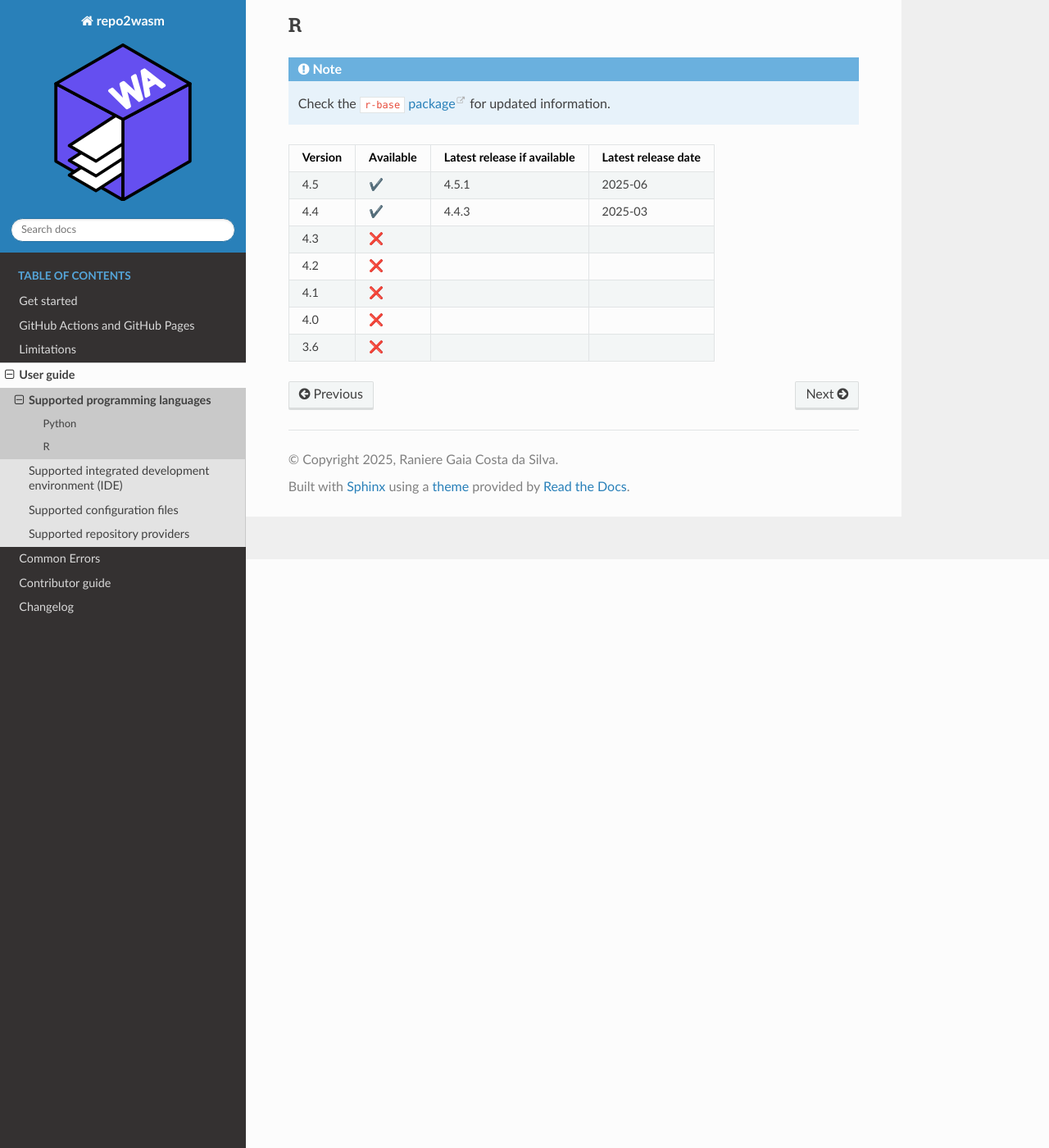
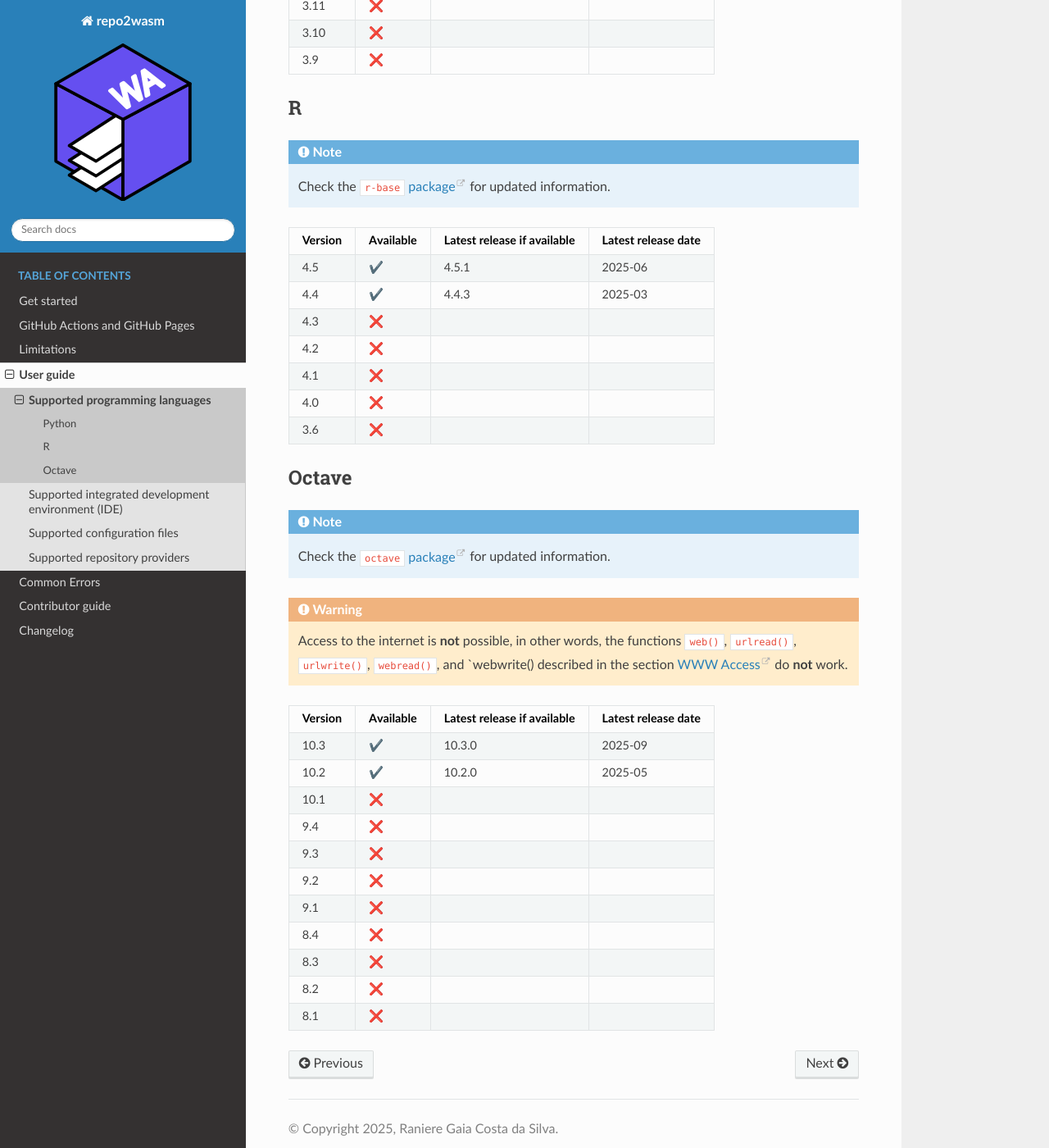
Before and after one commit to repo2wasm/repo2wasm-py, a Sphinx documentation site: the page built from docs/source/user-guide/supported-programming-languages.md, in a window 1280 px wide and 1400 px high, scrolled down 718 px. Shown: the whole window at 82% size. Built offline with Sphinx 7.4.7 and the Read the Docs theme 3.1.0, drawn with Linux system fonts in a browser that asks for light colours; some of the changed text lies outside the part shown.

Commit message:
Add GNU Octave to the list of programming languages

````diff
--- a/docs/source/user-guide/supported-programming-languages.md
+++ b/docs/source/user-guide/supported-programming-languages.md
@@ -3,6 +3,10 @@
 # Supported programming languages
 
 `repo2wasm` only suports programming languages already compiled to Wasm, packaged by the [`emscripten-forge` organisation on GitHub](https://github.com/emscripten-forge), and available on the [`emscripten-forge-dev` channel hosted by Prefix.dev GmbH](https://prefix.dev/channels/emscripten-forge-dev).
+
+```{important}
+The list included in this section is a **non**-exhaustive list.
+```
 
 ## Python
 
@@ -34,3 +38,27 @@ Check the [`r-base` package](https://prefix.dev/channels/emscripten-forge-dev/pa
 | 4.1 | ❌ | | |
 | 4.0 | ❌ | | |
 | 3.6 | ❌ | | |
+
+## Octave
+
+```{note}
+Check the [`octave` package](https://prefix.dev/channels/emscripten-forge-dev/packages/octave) for updated information.
+```
+
+```{warning}
+Access to the internet is **not** possible, in other words, the functions `web()`, `urlread()`, `urlwrite()`, `webread()`, and `webwrite() described in the section [WWW Access](https://docs.octave.org/latest/WWW-Access.html) do **not** work.
+```
+
+| Version | Available | Latest release if available | Latest release date |
+| --- | --- | --- | --- |
+| 10.3 | ✔️ | 10.3.0 | 2025-09 |
+| 10.2 | ✔️ | 10.2.0 | 2025-05 |
+| 10.1 | ❌ | | |
+| 9.4 | ❌ | | |
+| 9.3 | ❌ | | |
+| 9.2 | ❌ | | |
+| 9.1 | ❌ | | |
+| 8.4 | ❌ | | |
+| 8.3 | ❌ | | |
+| 8.2 | ❌ | | |
+| 8.1 | ❌ | | |
````
